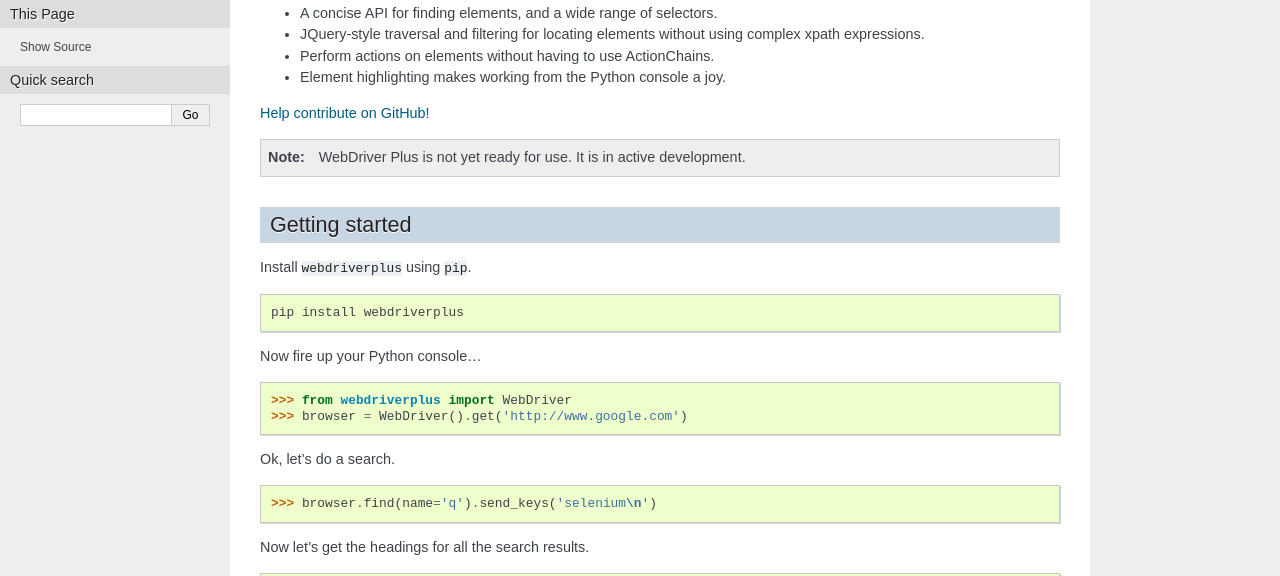
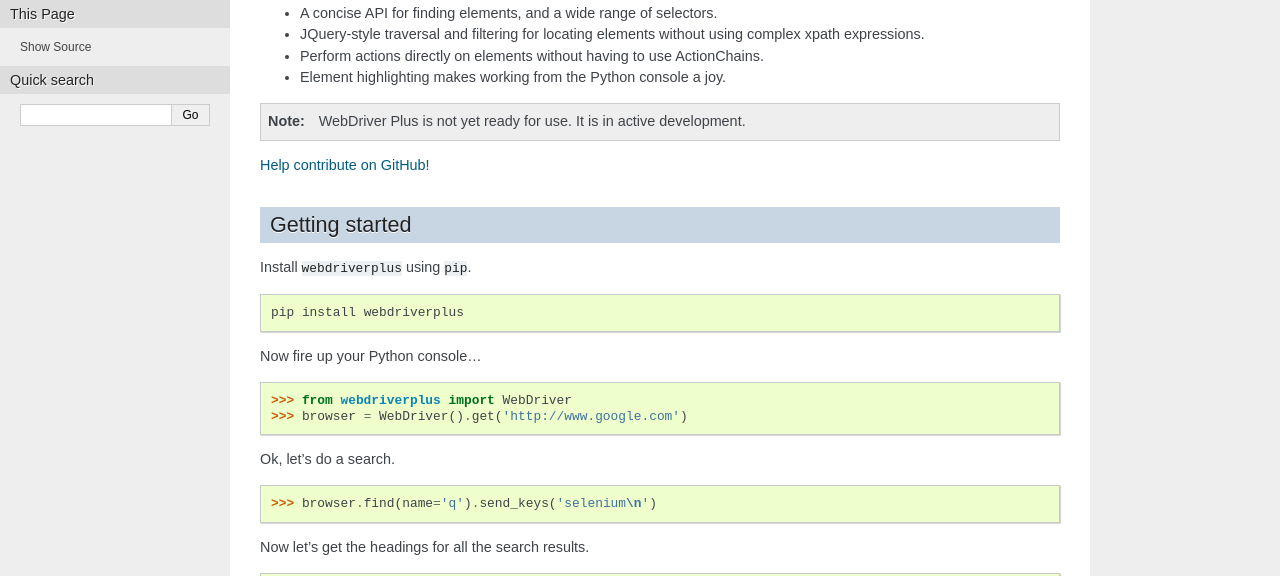
Before and after one commit to tomchristie/webdriverplus, a Sphinx documentation site: the page built from docs/index.rst, in a window 1280 px wide and 900 px high, cut to the strip 324-900 px from the top of the window. Built offline with Sphinx 7.4.7, drawn with Linux system fonts in a browser that asks for light colours.

```diff
--- a/docs/index.rst
+++ b/docs/index.rst
@@ -20,14 +20,14 @@ What's so great about WebDriver Plus?
 * A concise API for finding elements, and a wide range of selectors.
 * JQuery-style traversal and filtering for locating elements without using
   complex xpath expressions.
-* Perform actions on elements without having to use ActionChains.
+* Perform actions directly on elements without having to use ActionChains.
 * Element highlighting makes working from the Python console a joy.
-
-`Help contribute on GitHub! <https://github.com/tomchristie/webdriverplus>`_
 
 .. note::
     WebDriver Plus is not yet ready for use.
     It is in active development.
+
+`Help contribute on GitHub! <https://github.com/tomchristie/webdriverplus>`_
 
 
 Getting started
```
Also changed, not shown: docs/inspection.rst (+9 -4 lines).
